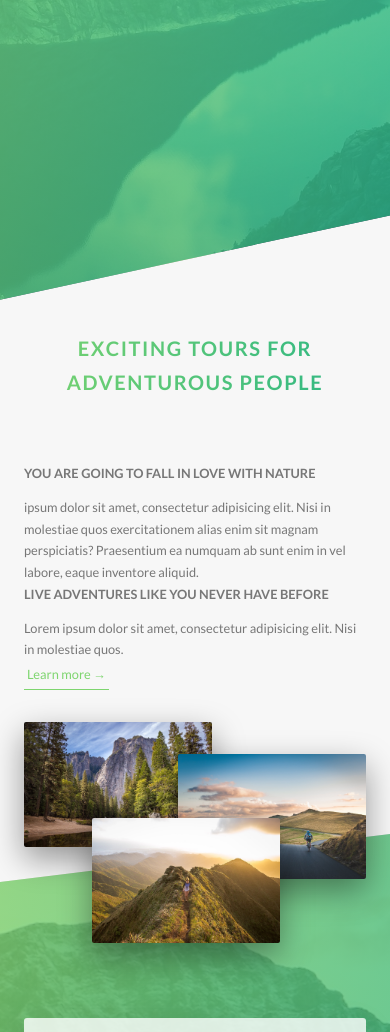
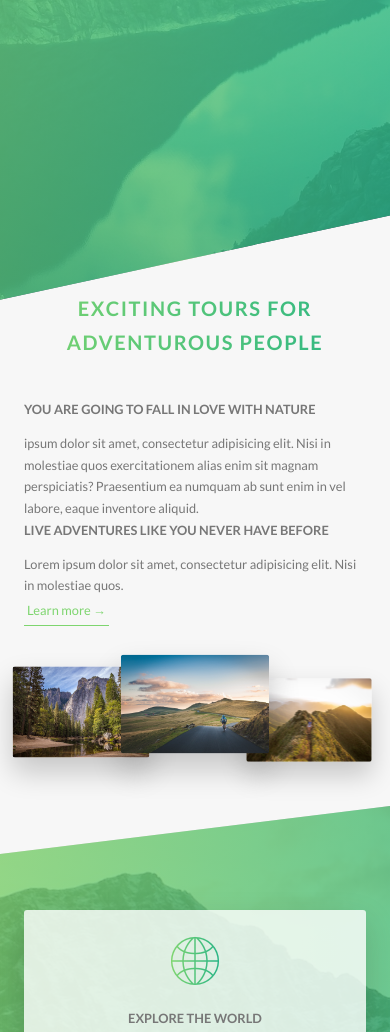
Before and after one commit to Dmitryfor/Dmitryfor.github.io, a website: page landing-01/index.html in a window 390 px wide. Shown: the part 502-1534 px from the top of the page. Drawn offline with Linux system fonts and the light colour scheme.

Commit message:
testresponsive-5

```diff
--- a/landing-01/sass/base/_utilities.scss
+++ b/landing-01/sass/base/_utilities.scss
@@ -1,8 +1,22 @@
 .u-center-text { text-align: center !important; }
 
 .u-margin-bottom-small { margin-bottom: 1.5rem !important; }
-.u-margin-bottom-medium { margin-bottom: 4rem !important; }
-.u-margin-bottom-big { margin-bottom: 8rem !important; }
+.u-margin-bottom-medium {
+	margin-bottom: 4rem !important;
+
+	@include respond(tab-port) {
+		margin-bottom: 3rem !important;
+	}
+}
+
+.u-margin-bottom-big {
+	margin-bottom: 8rem !important;
+
+
+	@include respond(tab-port) {
+		margin-bottom: 5rem !important;
+	}
+}
 
 .u-margin-top-big { margin-top: 8rem !important; }
 .u-margin-top-huge { margin-top: 10rem !important; }
--- a/landing-01/sass/components/_card.scss
+++ b/landing-01/sass/components/_card.scss
@@ -151,4 +151,52 @@
 		font-size: 6rem;
 		font-weight: 100;
 	}
+
+
+
+	@include respond(tab-port) {
+	height: auto;
+	border-radius: 3px;
+	background-color: $color-white;
+	box-shadow: 0 1.5rem 4rem rgba($color-black, .15);
+
+		&__side {
+			height: auto ;
+			position: relative;
+			box-shadow: none;
+
+		&--back {
+			transform: rotateY(0);
+			-webkit-clip-path: polygon(0 15%, 100% 0, 100% 100%, 0 100%);
+			clip-path: polygon(0 15%, 100% 0, 100% 100%, 0 100%);
+		}
+	}
+
+	&:hover &__side--front {
+		transform: rotateY(0);
+	}
+
+	&__details {
+		padding: 1rem 3rem;
+	}
+
+
+	//BACK SIDE STYLING
+	&__cta {
+		position: relative ;
+		top: 0%;
+		left: 0%;
+		transform: translate(0);
+		width: 100%;
+		padding: 7rem 4rem 4rem 4rem;
+	}
+
+	&__price-box {
+		margin-bottom: 3rem;
+	}
+
+	&__price-value {
+		font-size: 4rem;
+		}
+	}
 }
--- a/landing-01/sass/components/_composition.scss
+++ b/landing-01/sass/components/_composition.scss
@@ -10,19 +10,43 @@
 		transition: all .2s;
 		outline-offset: 2rem;
 
+		@include respond(tab-port) {
+			float: left;
+			position: relative;
+			width: 33.33333%;
+			box-shadow: 0 1.5rem 3rem rgba($color-black, .2);
+	}
+
 		&--p1 {
 			left: 0;
 			top: -2rem;
+
+			@include respond(tab-port) {
+				top: 0;
+				transform: scale(1.2);
+			}
 		}
 
 		&--p2 {
 			right: 0;
 			top: 2rem;
+
+			@include respond(tab-port) {
+				top: -1rem ;
+				transform: scale(1.3);
+				z-index: 100;
+			}
 		}
 
 		&--p3 {
 			left: 20%;
 			top: 10rem;
+
+			@include respond(tab-port) {
+				top: 1rem;
+				left: 0;
+				transform: scale(1.1);
+			}
 		}
 
 		&:hover {
--- a/landing-01/sass/components/_feature-box.scss
+++ b/landing-01/sass/components/_feature-box.scss
@@ -6,6 +6,11 @@
 	border-radius: 3px;
 	box-shadow: 0 1.5rem 4rem rgba($color-black, .15);
 	transition: transform .3s;
+
+	@include respond(tab-port) {
+		padding: 2rem;
+	}
+
 	&__icon {
 	font-size: 6rem;
 	margin-bottom: .5rem;
@@ -13,6 +18,10 @@
 	background-image: linear-gradient(to right, $color-primary-light, $color-primary-dark);
   	-webkit-background-clip: text;
   	color: transparent;
+
+  		@include respond(tab-port) {
+			margin-bottom: 0;
+		}
 	}
 
 	&:hover {
--- a/landing-01/sass/components/_story.scss
+++ b/landing-01/sass/components/_story.scss
@@ -9,6 +9,16 @@
 	font-size: $default-font-size;
 	transform: skewX(-12deg);
 
+	@include respond(rab-port) {
+		width: 100%;
+		padding-left: 7rem;
+		padding: 4rem;
+	}
+
+	@include respond(phone) {
+		transform: skewX(0);
+	}
+
 	&__shape {
 		width: 15rem;
 		height: 15rem;
@@ -19,6 +29,11 @@
 		clip-path: circle(50% at 50% 50%);
 		transform: translateX(-3rem) skewX(12deg);
 		position: relative;
+
+		@include respond(phone) {
+		transform: translateX(-3rem) skewX(0);
+	}
+
 	}
 
 	&__img {
@@ -30,6 +45,10 @@
 
 	&__text {
 		transform: skewX(12deg);
+
+		@include respond(phone) {
+			transform: skewX(0);
+		}
 	}
 
 	&__caption {
--- a/landing-01/sass/layout/_footer.scss
+++ b/landing-01/sass/layout/_footer.scss
@@ -11,6 +11,10 @@
 	&__logo-box{
 		text-align: center;
 		margin-bottom: 8rem;
+
+		@include respond(tab-port) {
+			margin-bottom: 6rem;
+		}
 	}
 
 	&__logo {
--- a/landing-01/sass/pages/_home.scss
+++ b/landing-01/sass/pages/_home.scss
@@ -2,6 +2,10 @@
 	background-color: $color-grey-light-1;
 	padding: 25rem 0;
 	margin-top: -20vh;
+
+	@include respond(tab-port) {
+		padding: 20rem 0;
+	}
 }
 
 .section-features {
@@ -18,36 +22,78 @@
 	& > * {
 		transform: skewY(7deg);
 	}
+
+	@include respond(tab-port) {
+		padding: 10rem 0;
+	}
 }
 
 .section-tours {
 	background-color: $color-grey-light-1;
 	padding: 25rem 0 15rem 0;
 	margin-top: -10rem;
+
+	@include respond(tab-port) {
+		padding: 20rem 0 10rem 0;
+	}
 }
 .section-stories {
 	position: relative;
 	padding: 15rem 0;
+
+	@include respond(tab-port) {
+		padding: 10rem 0;
+	}
 }
 
 .section-book {
 	padding: 15rem 0;
 	background-image: linear-gradient(to right bottom, $color-primary-light, $color-primary-dark);
+
+	@include respond(tab-port) {
+		padding: 10rem 0;
+	}
 }
 
 .book {
 	background-image: linear-gradient(105deg,
-		                             rgba($color-white, .9) 0%,
-		                             rgba($color-white, .9) 50%,
-		                             transparent 50%),
-	                            url(../img/nat-10.jpg);
+    rgba($color-white, .9) 0%,
+    rgba($color-white, .9) 50%,
+    transparent 50%),
+	url(../img/nat-10.jpg);
+
 	background-size: 100%;
 	border-radius: 3px;
 	box-shadow: 0 1.5rem 4rem rgba($color-black, .2);
-	height: 50rem;
+	//height: 50rem;
+
+	@include respond(tab-land) {
+	    background-image: linear-gradient(105deg,
+		rgba($color-white, .9) 0%,
+        rgba($color-white, .9) 65%,
+		transparent 65%),
+	    url(../img/nat-10.jpg);
+
+		background-size: cover;
+	}
+
+		@include respond(tab-port) {
+			background-image: linear-gradient(to right,
+		    rgba($color-white, .9) 0%,
+            rgba($color-white, .9) 100%),
+	        url(../img/nat-10.jpg);
+		}
 
 	&__form {
 		width: 50%;
 		padding: 6rem;
+
+		@include respond(tab-land) {
+			width: 65%;
+		}
+
+		@include respond(tab-port ) {
+			width: 100%;
+		}
 	}
 }
```
Also changed, not shown: landing-01/css/style.css.
